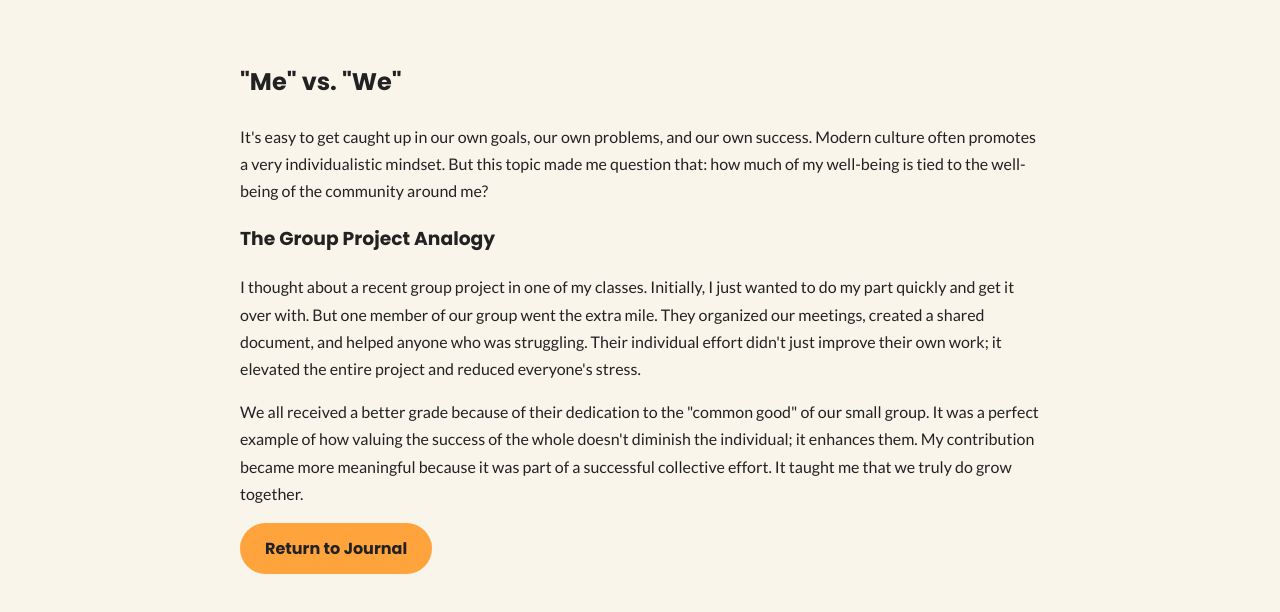
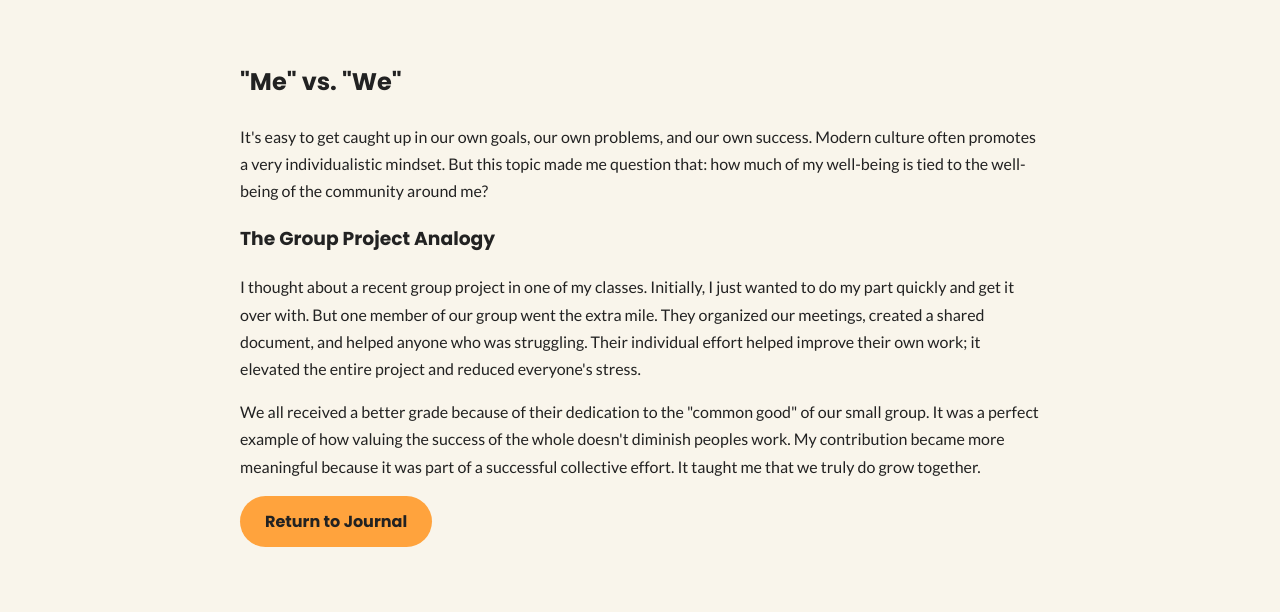
Before and after one commit to cypher-30/ethics.github.io, a plain HTML site: page entries/common-good.html in a window 1280 px wide. Shown: the part 566-1178 px from the top of the page. Drawn offline with Linux system fonts and the light colour scheme.

Commit message:
Few edits

```diff
--- a/entries/common-good.html
+++ b/entries/common-good.html
@@ -19,9 +19,9 @@
             <p>It's easy to get caught up in our own goals, our own problems, and our own success. Modern culture often promotes a very individualistic mindset. But this topic made me question that: how much of my well-being is tied to the well-being of the community around me?</p>
 
             <h3>The Group Project Analogy</h3>
-            <p>I thought about a recent group project in one of my classes. Initially, I just wanted to do my part quickly and get it over with. But one member of our group went the extra mile. They organized our meetings, created a shared document, and helped anyone who was struggling. Their individual effort didn't just improve their own work; it elevated the entire project and reduced everyone's stress.</p>
+            <p>I thought about a recent group project in one of my classes. Initially, I just wanted to do my part quickly and get it over with. But one member of our group went the extra mile. They organized our meetings, created a shared document, and helped anyone who was struggling. Their individual effort helped improve their own work; it elevated the entire project and reduced everyone's stress.</p>
 
-            <p>We all received a better grade because of their dedication to the "common good" of our small group. It was a perfect example of how valuing the success of the whole doesn't diminish the individual; it enhances them. My contribution became more meaningful because it was part of a successful collective effort. It taught me that we truly do grow together.</p>
+            <p>We all received a better grade because of their dedication to the "common good" of our small group. It was a perfect example of how valuing the success of the whole doesn't diminish peoples work. My contribution became more meaningful because it was part of a successful collective effort. It taught me that we truly do grow together.</p>
 
             <a href="../index.html" class="action-button">Return to Journal</a>
         </section>
```
